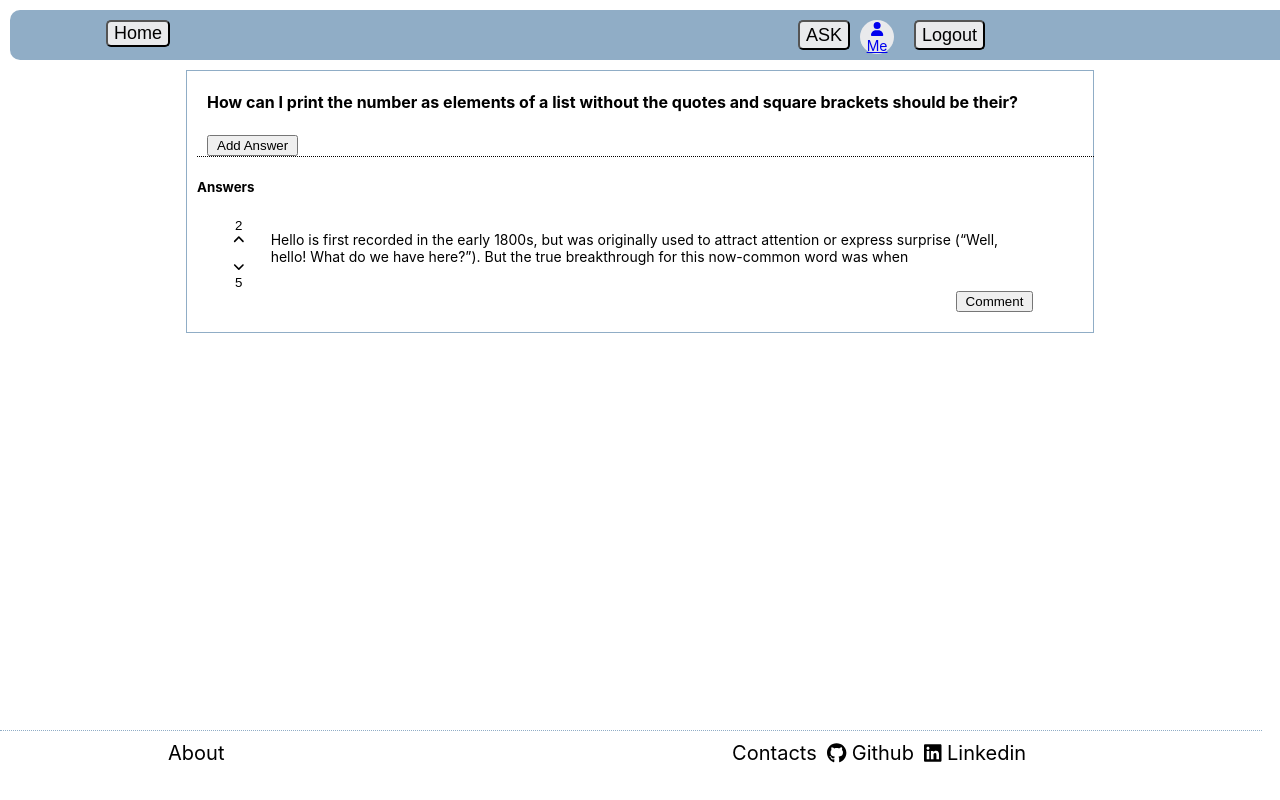
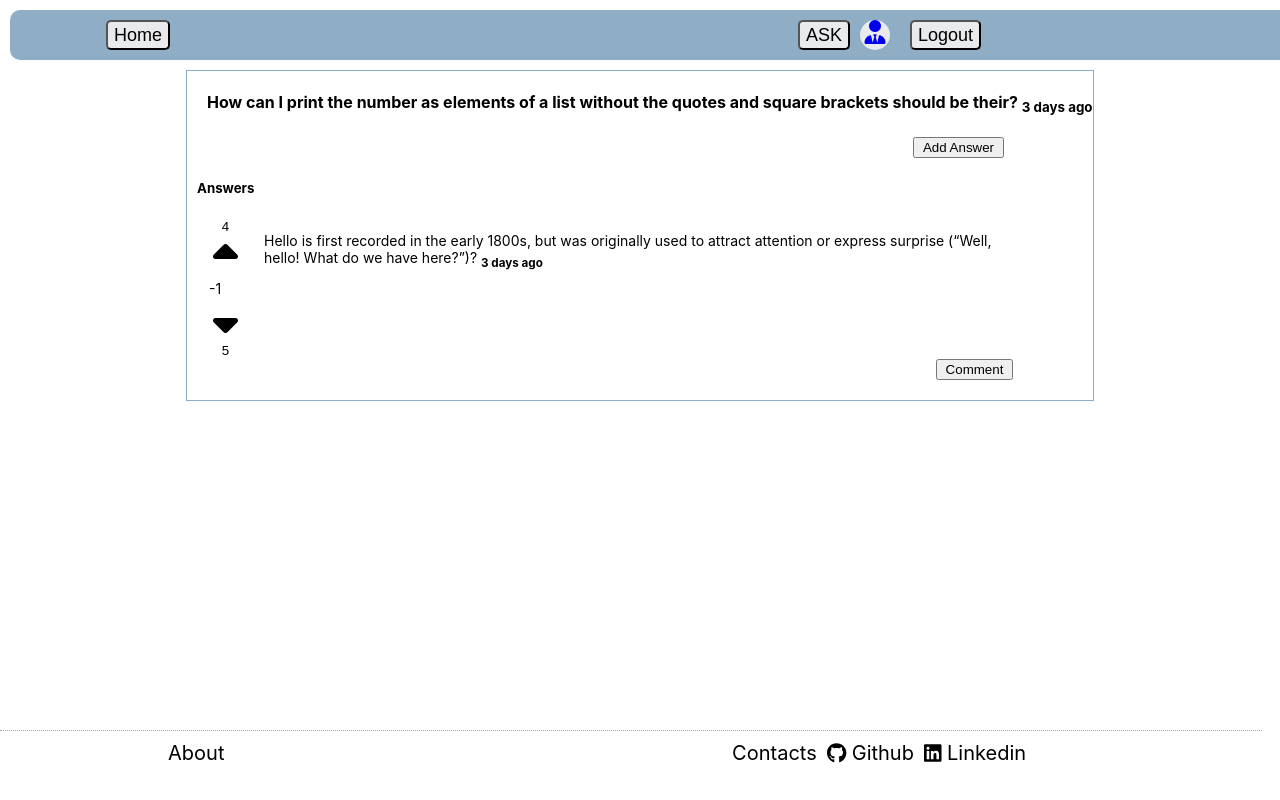
Before and after one commit to KipmurkorDev/AskCode, a React (Create React App) app in the folder frontend/: page /answers in a window 1280 px wide. Built offline with nearby package versions, Linux system fonts and the light colour scheme.

Commit message:
add commeent modal

```diff
--- a/frontend/public/index.html
+++ b/frontend/public/index.html
@@ -4,6 +4,8 @@
     <meta charset="utf-8" />
     <link rel="icon" href="%PUBLIC_URL%/favicon.ico" />
     <meta name="viewport" content="width=device-width, initial-scale=1" />
+    <script src="https://kit.fontawesome.com/a076d05399.js" crossorigin="anonymous"></script>
+
     <meta name="theme-color" content="#000000" />
     <meta
       name="description"
--- /dev/null
+++ b/frontend/src/Components/Answer/AddComment.js
@@ -0,0 +1,71 @@
+import React, { useState } from "react";
+
+export default function AddComment({ sendData }) {
+  const [formInputs, setFormInputs] = useState({
+    description: "",
+  });
+  const [isActive, setIsActive] = useState({});
+
+  const handleInputChange = (e) => {
+    setFormInputs((prev) => ({
+      ...prev,
+      [e.target.name]: e.target.value,
+    }));
+  };
+
+  const validate = (e) => {
+    if (formInputs.description === "") {
+      alert(" You did not complete  the form, kindly do so.");
+    } else {
+      submitHandle();
+      console.log(formInputs);
+      sendData(formInputs);
+      clearForm();
+    }
+  };
+  const clearForm = () => {
+    setFormInputs({description: "" });
+  };
+
+  const submitHandle = () => {
+    setIsActive({
+      visibility: "hidden",
+      opacity: "0",
+    });
+  };
+
+  const handleModal = () => {
+    setIsActive({
+      visibility: "visible",
+      opacity: "1",
+    });
+  };
+  return (
+    <div className="addtext">
+      <input type="checkbox" id="click" />
+
+      <label htmlFor="click" className="click-me" onClick={handleModal}>
+        Comment
+      </label>
+
+      <div className="content-comment" style={isActive}>
+        <label htmlFor="description">Description:</label>
+        <textarea
+          rows="9"
+          cols="39"
+          type="text"
+          name="description"
+          id="description"
+          value={formInputs.description}
+          onChange={handleInputChange}
+        />
+        <input
+          type="submit"
+          onClick={() => {
+            validate();
+          }}
+        />
+      </div>
+    </div>
+  );
+}
--- a/frontend/src/Components/Answer/Answer.js
+++ b/frontend/src/Components/Answer/Answer.js
@@ -1,14 +1,10 @@
 import React from "react";
-import { FontAwesomeIcon } from "@fortawesome/react-fontawesome";
-import { faAngleUp, faAngleDown } from "@fortawesome/free-solid-svg-icons";
+
 import "./answer.css";
 import Form from "./AddAnswer";
+import AddComment from "./AddComment";
 import Comment from "./Comment";
-
 export default function Answer() {
-  const element = <FontAwesomeIcon icon={faAngleUp} />;
-  const element2 = <FontAwesomeIcon icon={faAngleDown} />;
-
   return (
     <div className="conatiner_answer">
       <div className="answer_question">
@@ -17,31 +13,41 @@ export default function Answer() {
             <div>
               <h4>
                 How can I print the number as elements of a list without the
-                quotes and square brackets should be their?
+                quotes and square brackets should be their? <b> <sub>3 days ago </sub></b>
               </h4>
             </div>
-            <button>
+            <div className="addAnswer"> <button>
               <Form />
             </button>
+            </div>
+
           </div>
           <h5 style={{ textAlign: "left" }}> Answers</h5>
           <div className="answe_1">
             <div className="content-1">
               <div className="btn">
-                <button>2{element} </button> <button> {element2}5</button>
+                <button>
+                  4<i class="fas fa-caret-up" style={{ fontSize: "40px" }}></i>{" "}
+                </button>
+               <span style={{paddingLeft:"2px"}}>-1</span>
+                <button>
+                  <i class="fas fa-caret-down" style={{ fontSize: "40px" }}></i>
+                  5
+                </button>
               </div>
               <div>
                 <p>
                   Hello is first recorded in the early 1800s, but was originally
                   used to attract attention or express surprise (“Well, hello!
-                  What do we have here?”). But the true breakthrough for this
-                  now-common word was when
+                  What do we have here?”)?   <b> <sub>3 days ago </sub></b>
                 </p>
               </div>
             </div>
 
             <div className="comment-btn">
-              <button><Comment/></button>
+              <button>
+                <AddComment/>
+              </button>
             </div>
           </div>
         </div>
--- a/frontend/src/Components/Answer/Comment.js
+++ b/frontend/src/Components/Answer/Comment.js
@@ -1,71 +1,7 @@
-import React, { useState } from "react";
+import React from 'react'
 
-export default function Comment({ sendData }) {
-  const [formInputs, setFormInputs] = useState({
-    description: "",
-  });
-  const [isActive, setIsActive] = useState({});
-
-  const handleInputChange = (e) => {
-    setFormInputs((prev) => ({
-      ...prev,
-      [e.target.name]: e.target.value,
-    }));
-  };
-
-  const validate = (e) => {
-    if (formInputs.description === "") {
-      alert(" You did not complete  the form, kindly do so.");
-    } else {
-      submitHandle();
-      console.log(formInputs);
-      sendData(formInputs);
-      clearForm();
-    }
-  };
-  const clearForm = () => {
-    setFormInputs({description: "" });
-  };
-
-  const submitHandle = () => {
-    setIsActive({
-      visibility: "hidden",
-      opacity: "0",
-    });
-  };
-
-  const handleModal = () => {
-    setIsActive({
-      visibility: "visible",
-      opacity: "1",
-    });
-  };
+export default function Comment() {
   return (
-    <div className="addtext">
-      <input type="checkbox" id="click" />
-
-      <label htmlFor="click" className="click-me" onClick={handleModal}>
-        Comment
-      </label>
-
-      <div className="content-comment" style={isActive}>
-        <label htmlFor="description">Description:</label>
-        <textarea
-          rows="9"
-          cols="39"
-          type="text"
-          name="description"
-          id="description"
-          value={formInputs.description}
-          onChange={handleInputChange}
-        />
-        <input
-          type="submit"
-          onClick={() => {
-            validate();
-          }}
-        />
-      </div>
-    </div>
-  );
+    <div>Comment</div>
+  )
 }
--- a/frontend/src/Components/Answer/answer.css
+++ b/frontend/src/Components/Answer/answer.css
@@ -12,7 +12,7 @@
   width: 99%;
   text-align: left;
   padding-left: 10px;
-  border-bottom: 1px dotted black;
+  /* border-bottom: 1px dotted black; */
 }
 .answer-box {
   border: 1px solid #90adc6;
@@ -24,7 +24,7 @@
   font-size: 14px;
   width: 90%;
   text-align: left;
-  padding-left: 30px;
+  padding-left: 10px;
   padding-bottom: 10px;
 }
 .comment-btn{
@@ -35,7 +35,10 @@
     display: flex;
     flex-direction: column;
     justify-content: space-between;
-    gap: 10px;
+    gap: 5px;
+}
+.btn button{
+cursor: pointer;
 }
 .content-1{
     display: flex;
@@ -108,3 +111,8 @@ border: none;
   border-radius: 10px;
   background-color:#90adc6 ;
 }
+.addAnswer{
+  display: flex;
+  justify-content: flex-end;
+  padding-right: 90px;
+}
--- a/frontend/src/Components/Home/Home.css
+++ b/frontend/src/Components/Home/Home.css
@@ -10,29 +10,36 @@
   padding-left: 10px;
 }
 ::placeholder {
-color: black;
-opacity: 1;
-padding: 10px;
+  color: black;
+  opacity: 1;
+  padding: 10px;
 }
 
-.question{
+.question {
   margin: 10px;
   display: flex;
   height: 80%;
   flex-direction: column;
   align-items: center;
 }
-.question-1{
+.question-1 {
   padding: 20px;
   margin: 5px;
   height: 10%;
   display: inline-block;
   border-radius: 10px;
-  box-shadow: 0 8px 16px 0 rgba(0,0,0,0.2);
+  box-shadow: 0 8px 16px 0 rgba(0, 0, 0, 0.2);
   width: 70%;
   text-align: left;
 }
-.question-1 button{
+.question-1 button {
   background-color: white;
   border: none;
+  cursor: pointer;
 }
+.question-1 button:hover {
+  color: #90adc6;
+  border: none;
+  cursor: pointer;
+  font-weight: 900;
+}
--- a/frontend/src/Components/Home/Home.js
+++ b/frontend/src/Components/Home/Home.js
@@ -8,15 +8,15 @@ export default function Home() {
   const navigate =useNavigate()
   const Questions = useSelector((state) => state.question.Questions);
   console.log(Questions);
-  // useEffect(() => {
-  //   dispatch(getQuestions());
-  // }, [dispatch]);
-  // function handlesearch(e) {
-  //   if (e.keyCode === 13) {
-  //     e.preventDefault();
-  //     alert("Enter was pressed was presses");
-  //   }
-  // }
+  useEffect(() => {
+    dispatch(getQuestions());
+  }, [dispatch]);
+  function handlesearch(e) {
+    if (e.keyCode === 13) {
+      e.preventDefault();
+      alert("Enter was pressed was presses");
+    }
+  }
   const handleAnswers=()=>{
     navigate("/answers")
   }
@@ -28,27 +28,30 @@ export default function Home() {
           type="text"
           name="search"
           // value="hello"
-          // onChange=""
+          onChange=""
           placeholder="search"
-          // onKeyDown={handlesearch}
+          onKeyDown={handlesearch}
         />
       </div>
 
       <div>
+
         <div className="question">
+        <h3 style={{textAlign:"left", width:"70%", margin:"0px"}}> Questions</h3>
+
           {/* {Questions.map((item) => ( */}
           <div className="question-1" onClick={handleAnswers}>
             <div>
               <button>
                 <p>
                   How can I print the number as elements of a list without the
-                  quotes and square brackets should be their?
+                  quotes and square brackets should be their? <b> <sub>3 days ago </sub></b>
                 </p>
               </button>
               <button>
                 <p>
                   How can I print the number as elements of a list without the
-                  quotes and square brackets should be their?
+                  quotes and square brackets should be their? <b> <sub>3 days ago </sub></b>
                 </p>
               </button>
               {/* <p>{item.title}</p> */}
--- a/frontend/src/Components/Nav/Nav.css
+++ b/frontend/src/Components/Nav/Nav.css
@@ -17,6 +17,9 @@
 .btn-nav {
   width: 20%;
 }
+.btn-nav button{
+height: 30px;
+}
 .btn-nav-2 {
   margin-left: 20px;
   width: 40%;
@@ -27,8 +30,8 @@
   margin-left: 20px;
 }
 .header-profile {
-  height: 34px;
-  width: 34px;
+  height: 30px;
+  width: 30px;
   background-color: #e9eaec;
   margin-left: 10px;
   font-size: 14px;
--- a/frontend/src/Components/Nav/Nav.js
+++ b/frontend/src/Components/Nav/Nav.js
@@ -1,10 +1,7 @@
 import React from "react";
 import { Link } from "react-router-dom";
-import { FontAwesomeIcon } from '@fortawesome/react-fontawesome'
 
 import "./Nav.css";
-import { faUser } from '@fortawesome/free-solid-svg-icons'
- const elemet=<FontAwesomeIcon icon={faUser} />
 
 export default function Navbar() {
   return (
@@ -12,13 +9,12 @@ export default function Navbar() {
       <div className="btn-nav">  <Link to="/home">
         <button>Home</button>
       </Link></div>
-
       <div className="btn-nav-2">
         <Link to="/ask">
         <button className="btn-nav-3">ASK</button>
       </Link>
       <Link to="/profile">
-        <div className="header-profile">{elemet} Me</div>
+        <div className="header-profile"><i class='fas fa-user-tie' style={{fontSize: "24px" }}></i></div>
       </Link>
       <Link to="/">
         <button className="btn-nav-3">Logout</button>
--- a/frontend/src/Components/Sigin/Signin.js
+++ b/frontend/src/Components/Sigin/Signin.js
@@ -72,7 +72,7 @@ export default function Login() {
           />
         </div >
         <div className="input-container-2">
-        <p> Not yet resistered? <Link to="/signup">Sign up</Link></p>
+        <p> Not yet registered? <Link to="/signup">Sign up</Link></p>
           <button
             type="text"
             className="submit-2"
```
